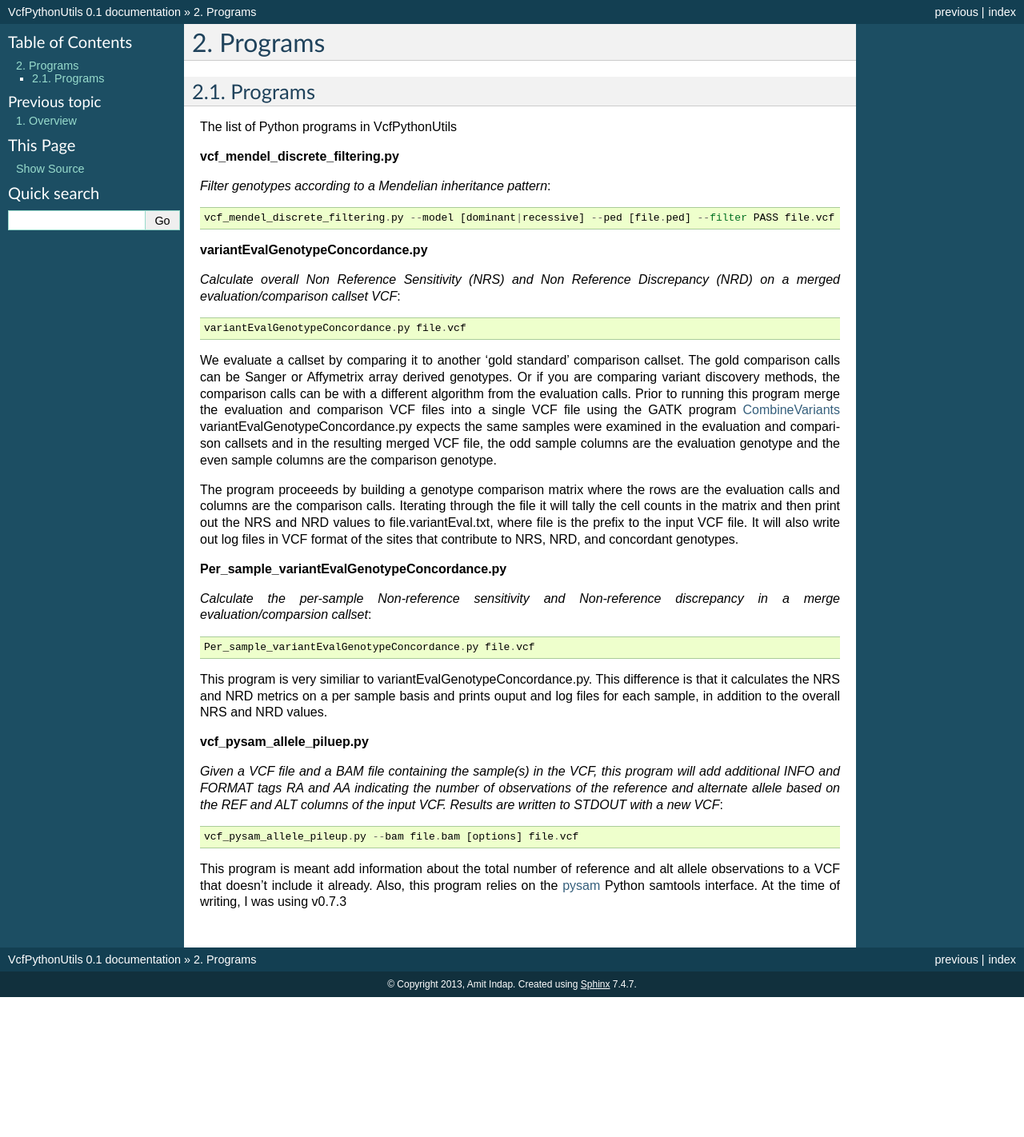
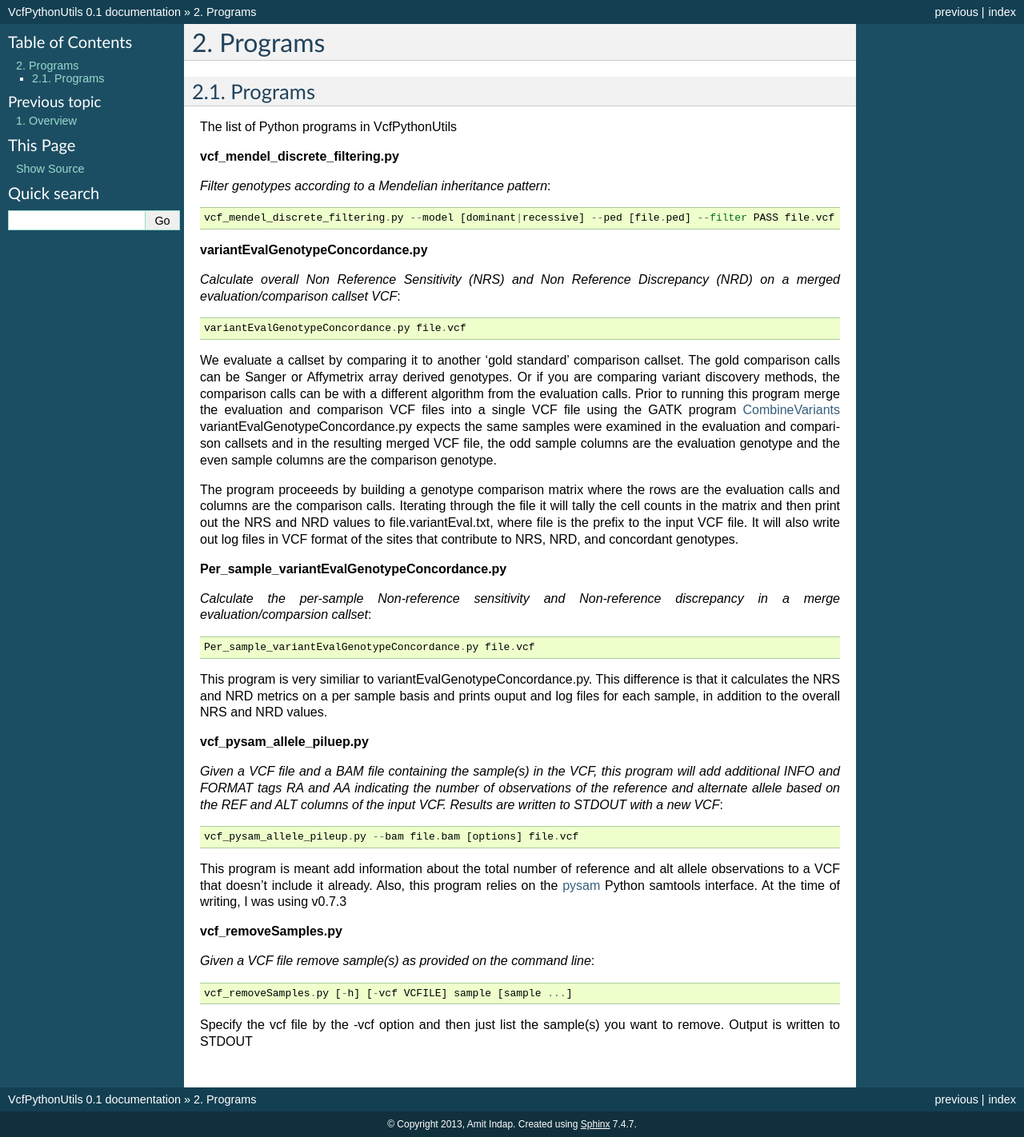
Before and after one commit to indapa/VcfPythonUtils, a Sphinx documentation site: the page built from docs/programs.rst, in a window 1280 px wide. Shown: the whole page at 80% size. Built offline with Sphinx 7.4.7, drawn with Linux system fonts in a browser that asks for light colours; before the commit the page ends 1247 px from its top, so only the background shows below that.

Commit message:
added vcf_removeSamples.py

```diff
--- a/docs/programs.rst
+++ b/docs/programs.rst
@@ -56,3 +56,11 @@ of the input VCF. Results are written to STDOUT with a new VCF*::
 This program is meant add information about the total number of reference and alt allele observations to a VCF that doesn't
 include it already. Also, this program relies on the `pysam  <http://www.cgat.org/~andreas/documentation/pysam/contents.html>`_
 Python samtools interface. At the time of writing, I was using v0.7.3
+
+**vcf_removeSamples.py**
+
+*Given a VCF file remove sample(s) as provided on the command line*::
+
+       vcf_removeSamples.py [-h] [-vcf VCFILE] sample [sample ...]
+
+Specify the vcf file by the -vcf option and then just list the sample(s) you want to remove. Output is written to STDOUT
```
